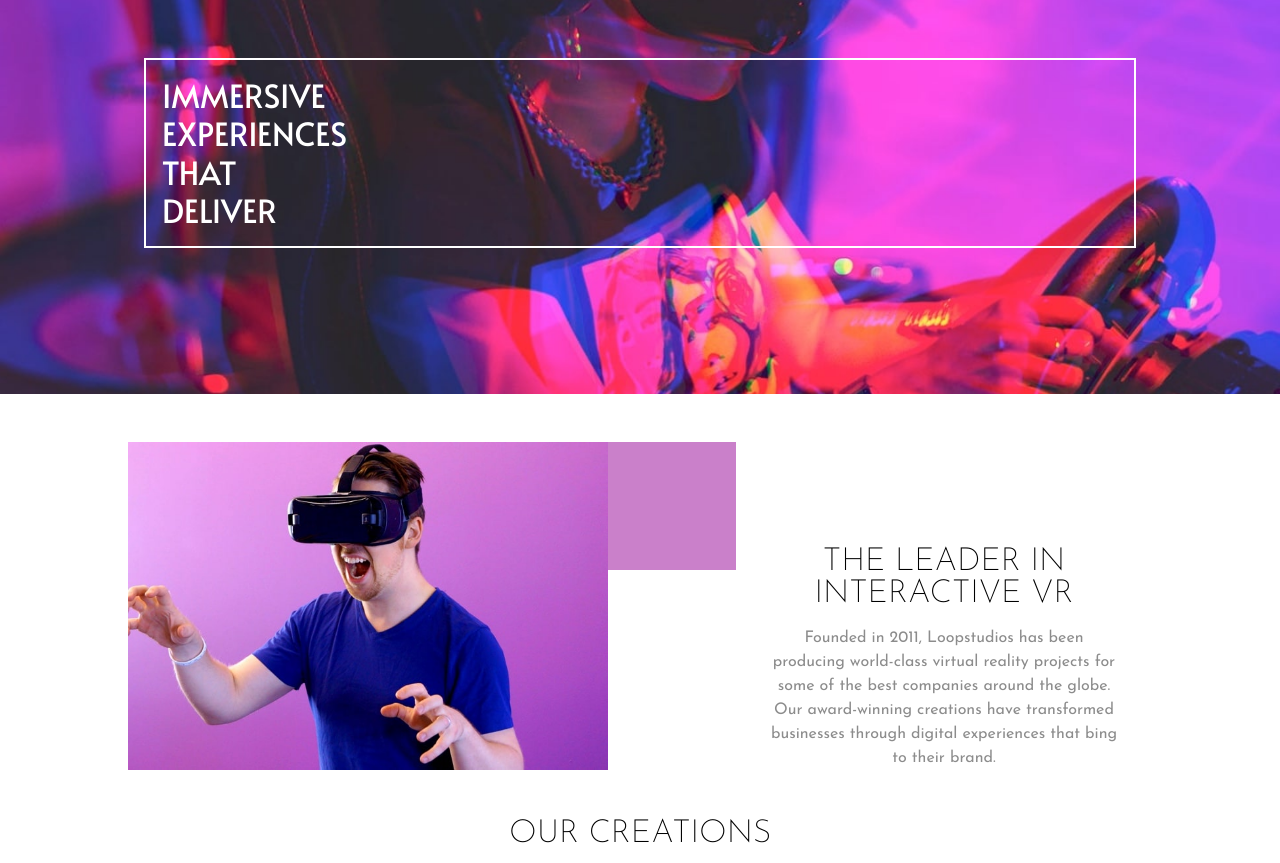
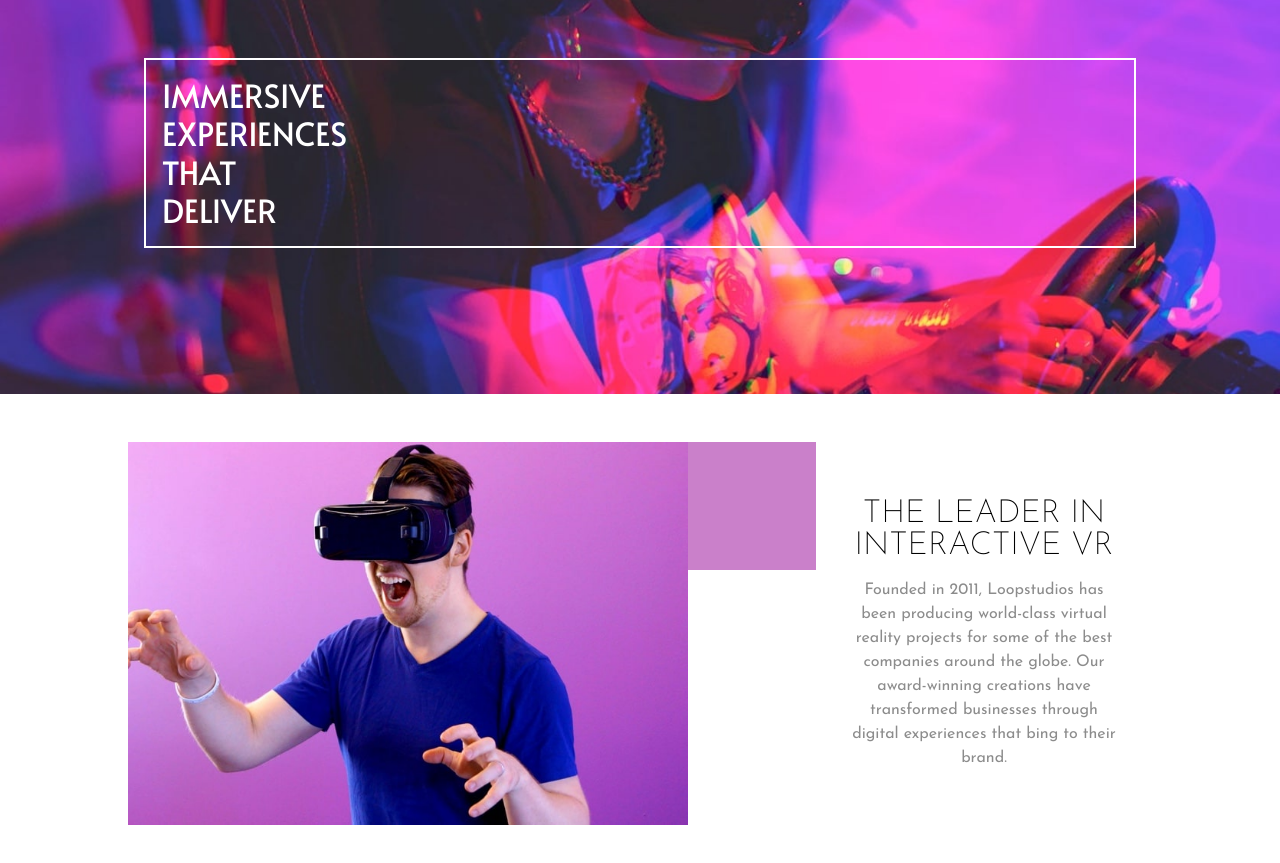
Before and after one commit to ShinobiKoda/loopstudios-landing-page-main, a plain HTML site: page index.html in a window 1280 px wide. Shown: the part 86-949 px from the top of the page. Drawn offline with Linux system fonts and the light colour scheme.

Commit message:
centered leadership text

```diff
--- a/assets/style.css
+++ b/assets/style.css
@@ -215,6 +215,7 @@ main {
 .seeall-btn:hover {
   background-color: black;
   color: white;
+  cursor: pointer;
 }
 
 footer {
@@ -356,7 +357,8 @@ footer {
     width: 100%;
     max-width: 1024px;
     margin: 3rem auto;
-    align-items: flex-end;
+    align-items: center;
+    justify-content: flex-end;
   }
 
   .box-container {
@@ -373,7 +375,7 @@ footer {
   }
 
   .leadership-section-desktop img {
-    width: 30rem;
+    width: 35rem;
   }
 
   .creation-section {
```
